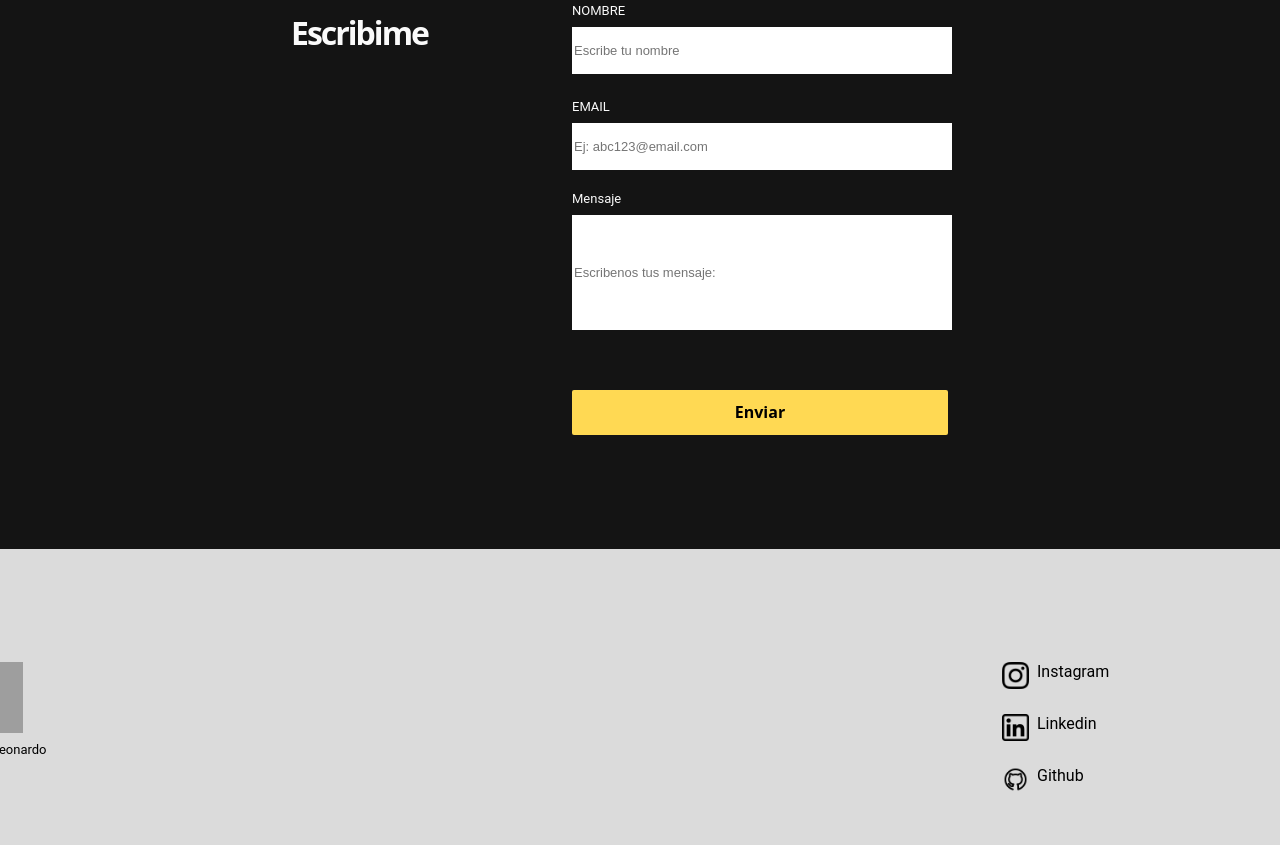
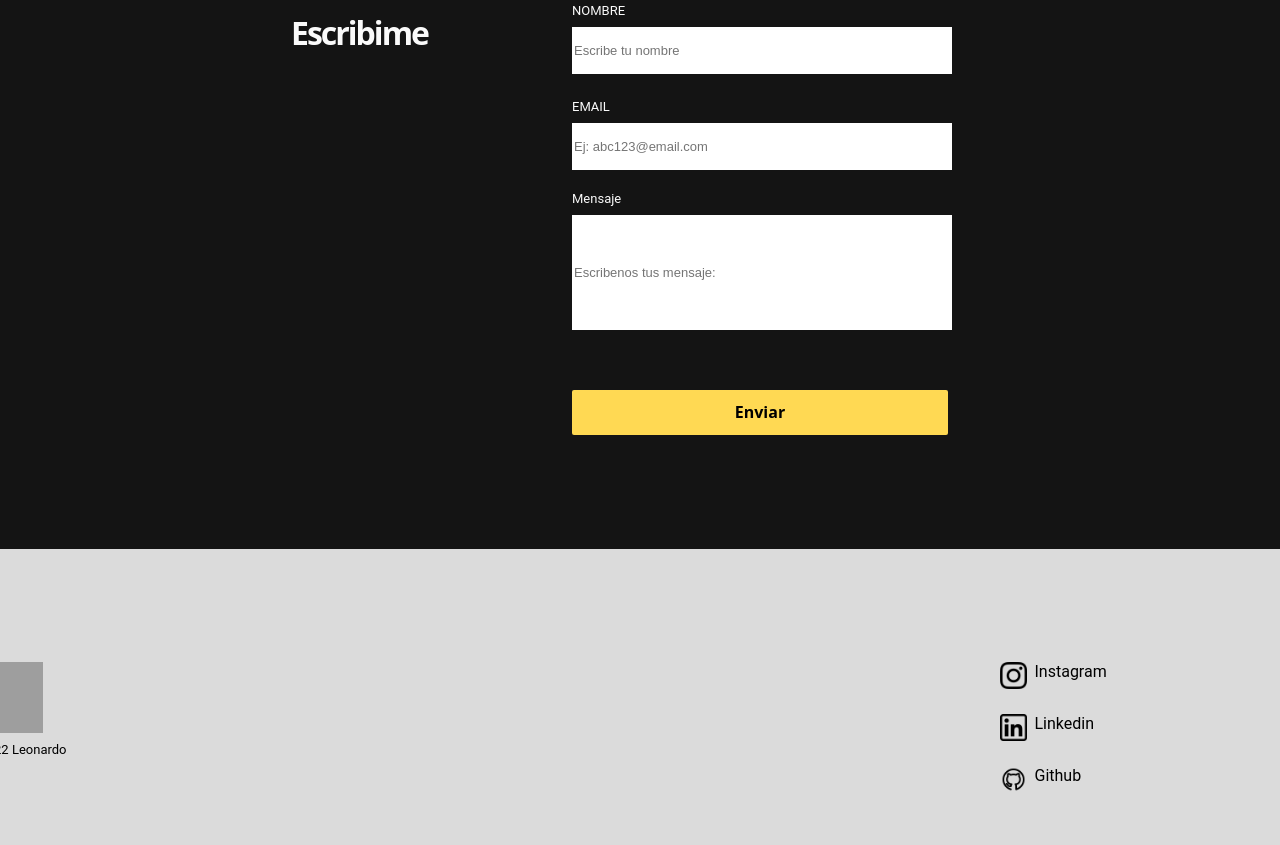
Before and after one commit to collo9823/apx-dwf-desafio-m3, a plain HTML site: page index.html in a window 1280 px wide. Shown: the part 1866-2711 px from the top of the page. Drawn offline with Linux system fonts and the light colour scheme; grey boxes are pictures that could not be loaded.

Commit message:
commit 2

```diff
--- a/index.css
+++ b/index.css
@@ -544,9 +544,10 @@
         background-color: #DBDBDB;
         display: flex;
         align-items: flex-end;
-        padding-left: 20px;
+        /* padding-left: 20px; */
     }
     .footer{
+        padding-left: 30px;
         margin: 53px 16px;
         width: 1440px;
         display: grid;
```
